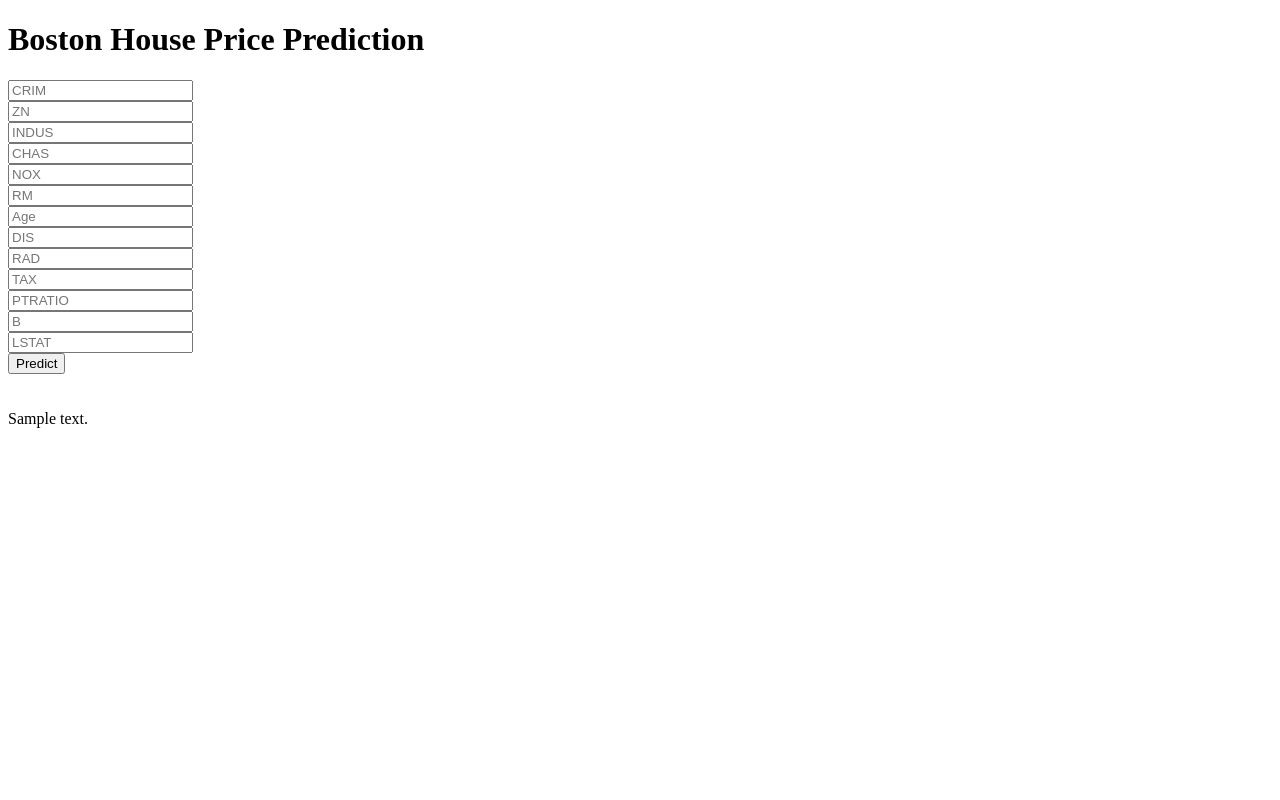
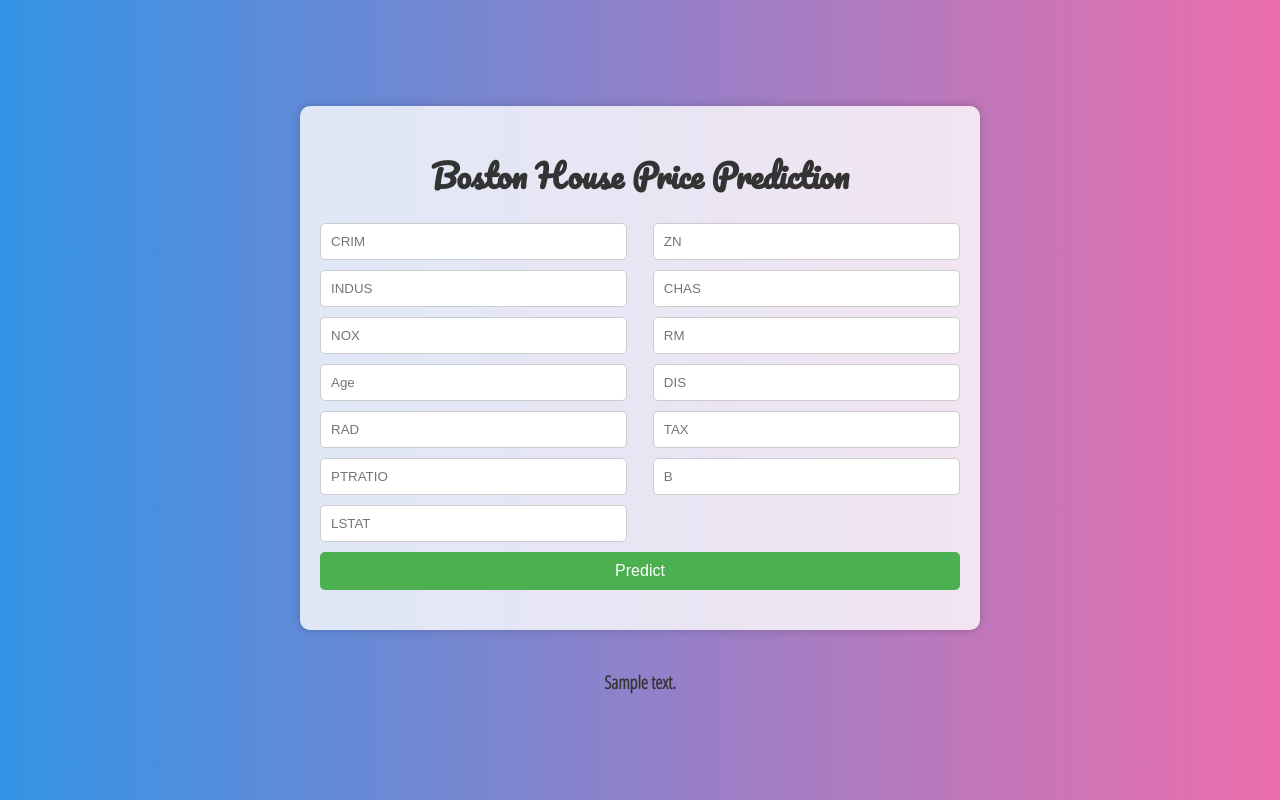
Before and after one commit to sandeepiitism/HousePricePrediction_Dockers, a Flask app: template templates/home.html in a window 1280 px wide. Run offline with Flask 3, Linux system fonts and the light colour scheme; the template is opened without the code that fills it: most values are stand-ins (such as "Sample title", 1, 10 or a date in 2020); parts of the project's set-up code (start-up, migrations or seed data) failed here and were passed over.

Commit message:
html updated

```diff
--- a/templates/home.html
+++ b/templates/home.html
@@ -1,48 +1,108 @@
+
+
+
 <!DOCTYPE html>
-<html >
+<html lang="en">
 
 <head>
   <meta charset="UTF-8">
   <title>ML API</title>
-  <link href='https://fonts.googleapis.com/css?family=Pacifico' rel='stylesheet' type='text/css'>
-<link href='https://fonts.googleapis.com/css?family=Arimo' rel='stylesheet' type='text/css'>
-<link href='https://fonts.googleapis.com/css?family=Hind:300' rel='stylesheet' type='text/css'>
-<link href='https://fonts.googleapis.com/css?family=Open+Sans+Condensed:300' rel='stylesheet' type='text/css'>
+  <link rel="stylesheet" href="https://fonts.googleapis.com/css?family=Pacifico">
+  <link rel="stylesheet" href="https://fonts.googleapis.com/css?family=Arimo">
+  <link rel="stylesheet" href="https://fonts.googleapis.com/css?family=Hind:300">
+  <link rel="stylesheet" href="https://fonts.googleapis.com/css?family=Open+Sans+Condensed:300">
+  <style>
+    body {
+      background: linear-gradient(to right, #3494E6, #EC6EAD);
+      font-family: 'Open Sans Condensed', sans-serif;
+      color: #ffffff;
+      text-align: center;
+      margin: 0;
+      height: 100vh;
+      display: flex;
+      flex-direction: column;
+      align-items: center;
+      justify-content: center;
+    }
 
+    .login {
+      background: rgba(255, 255, 255, 0.8);
+      padding: 20px;
+      border-radius: 10px;
+      box-shadow: 0 0 10px rgba(0, 0, 0, 0.2);
+      width: 50%;
+      margin-bottom: 20px;
+    }
 
+    .login h1 {
+      font-family: 'Pacifico', cursive;
+      color: #333;
+      margin-bottom: 20px;
+    }
+
+    form {
+      display: flex;
+      flex-wrap: wrap;
+      justify-content: space-between;
+      margin-bottom: 20px;
+    }
+
+    input {
+      width: 48%;
+      padding: 10px;
+      margin-bottom: 10px;
+      border: 1px solid #ccc;
+      border-radius: 5px;
+      box-sizing: border-box;
+    }
+
+    button {
+      width: 100%;
+      padding: 10px;
+      background: #4CAF50;
+      color: #ffffff;
+      border: none;
+      border-radius: 5px;
+      cursor: pointer;
+      font-size: 16px;
+    }
+
+    .result {
+      font-size: 18px;
+      font-weight: bold;
+      color: #333;
+      margin-top: 20px;
+    }
+  </style>
 </head>
 
 <body>
- <div class="login">
-	<h1>Boston House Price Prediction</h1>
+  <div class="login">
+    <h1>Boston House Price Prediction</h1>
 
-     <!-- Main Input For Receiving Query to our ML -->
-    <form action="{{ url_for('predict')}}"method="post">
-      <input type="text" name="CRIM" placeholder="CRIM" required="required" /><br>
-    	<input type="text" name="ZN" placeholder="ZN" required="required" /><br>
-        <input type="text" name="INDUS" placeholder="INDUS" required="required" /><br>
-        <input type="text" name="CHAS" placeholder="CHAS" required="required" /><br>
-        <input type="text" name="NOX" placeholder="NOX" required="required" /><br>
-        <input type="text" name="RM" placeholder="RM" required="required" /><br>
-        <input type="text" name="Age" placeholder="Age" required="required" /><br>
-        <input type="text" name="DIS" placeholder="DIS" required="required" /><br>
-        <input type="text" name="RAD" placeholder="RAD" required="required" /><br>
-        <input type="text" name="TAX" placeholder="TAX" required="required" /><br>
-        <input type="text" name="PTRATIO" placeholder="PTRATIO" required="required" /><br>
-        <input type="text" name="B" placeholder="B" required="required" /><br>
-        <input type="text" name="LSTAT" placeholder="LSTAT" required="required" /><br>
+    <!-- Main Input For Receiving Query to our ML -->
+    <form action="{{ url_for('predict')}}" method="post">
+      <input type="text" name="CRIM" placeholder="CRIM" required="required" />
+      <input type="text" name="ZN" placeholder="ZN" required="required" />
+      <input type="text" name="INDUS" placeholder="INDUS" required="required" />
+      <input type="text" name="CHAS" placeholder="CHAS" required="required" />
+      <input type="text" name="NOX" placeholder="NOX" required="required" />
+      <input type="text" name="RM" placeholder="RM" required="required" />
+      <input type="text" name="Age" placeholder="Age" required="required" />
+      <input type="text" name="DIS" placeholder="DIS" required="required" />
+      <input type="text" name="RAD" placeholder="RAD" required="required" />
+      <input type="text" name="TAX" placeholder="TAX" required="required" />
+      <input type="text" name="PTRATIO" placeholder="PTRATIO" required="required" />
+      <input type="text" name="B" placeholder="B" required="required" />
+      <input type="text" name="LSTAT" placeholder="LSTAT" required="required" />
 
-
-
-        <button type="submit" class="btn btn-primary btn-block btn-large">Predict</button>
+      <button type="submit">Predict</button>
     </form>
 
-   <br>
-   <br>
+  </div>
+  <div class="result">
+    {{prediction_text}}
+  </div>
+</body>
 
-
- </div>
- {{prediction_text}}
-
-</body>
 </html>
```
Also changed, not shown: README.md, boston1.png (added).
